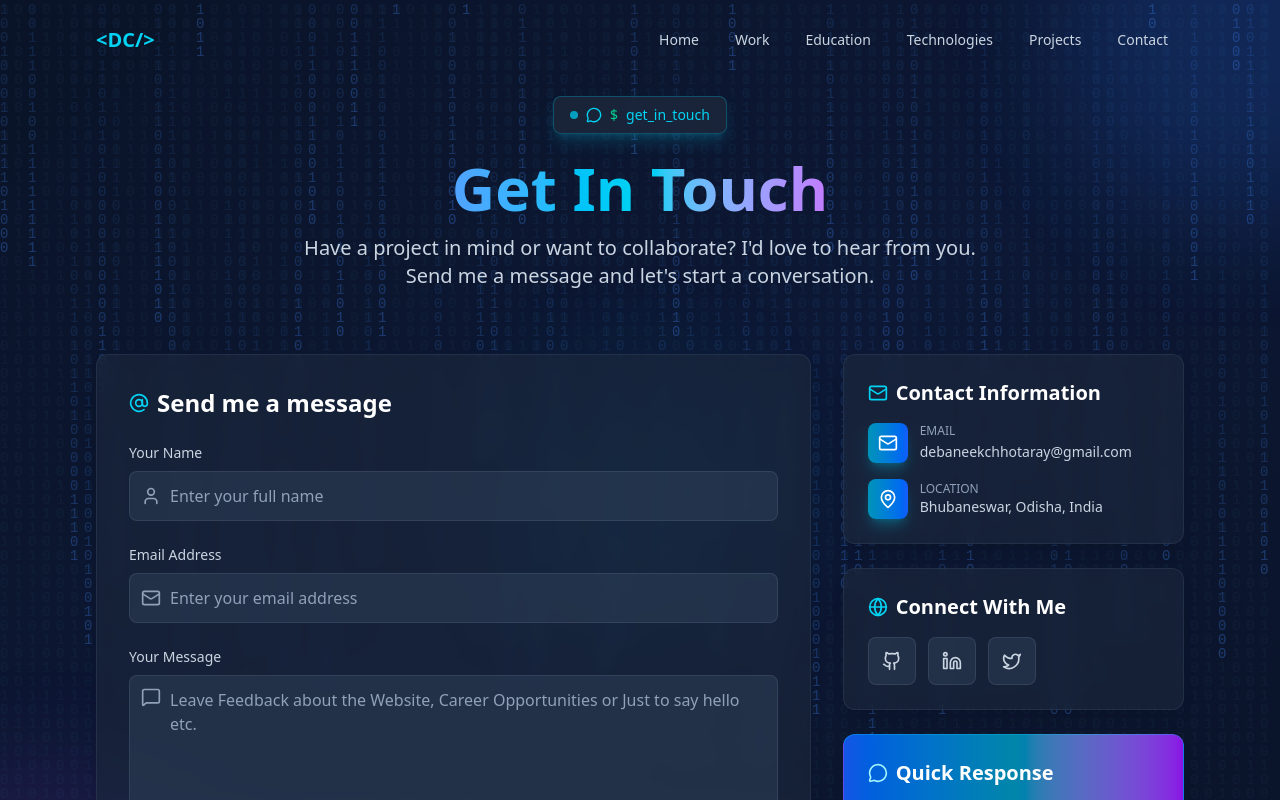
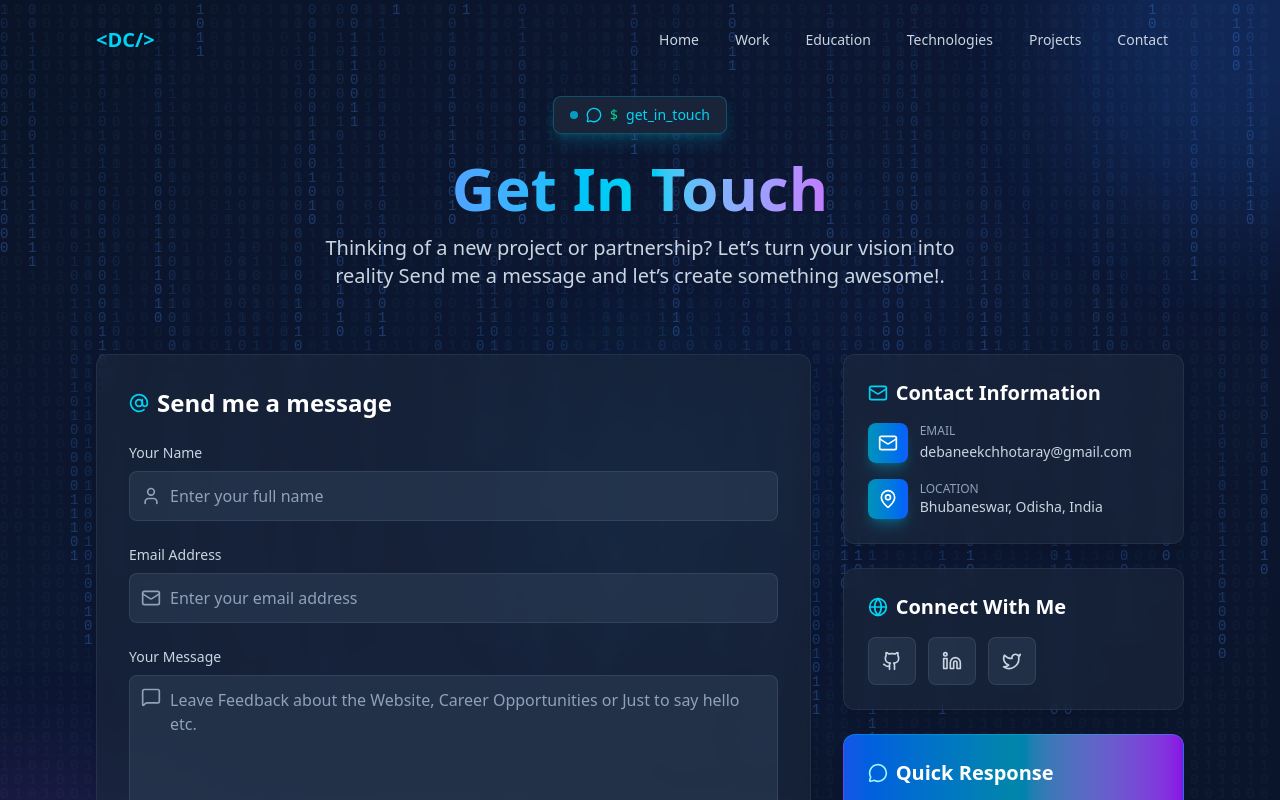
Before and after one commit to Debaneek31/my-portfolio, a Next.js app: page /contact in a window 1280 px wide. Shown: the top 800 px of the page. Built offline with nearby package versions, Linux system fonts and the light colour scheme.

Commit message:
updated whole project

```diff
--- a/src/app/contact/page.js
+++ b/src/app/contact/page.js
@@ -168,7 +168,7 @@ const Contact = () => {
         {
             icon: <Twitter className="w-5 h-5" />,
             label: "Twitter",
-            href: "https://x.com/SouravMishra79",
+            href: "https://x.com/DebaneekC",
             color: "hover:text-cyan-400"
         }
     ];
@@ -267,8 +267,8 @@ const Contact = () => {
                         </span>
                     </h1>
                     <p className="text-lg sm:text-xl text-slate-300 font-mono max-w-2xl mx-auto">
-                        Have a project in mind or want to collaborate? I'd love to hear from you.
-                        Send me a message and let's start a conversation.
+                        Thinking of a new project or partnership? Let’s turn your vision into reality
+                        Send me a message and let’s create something awesome!.
                     </p>
                 </div>
 
```
